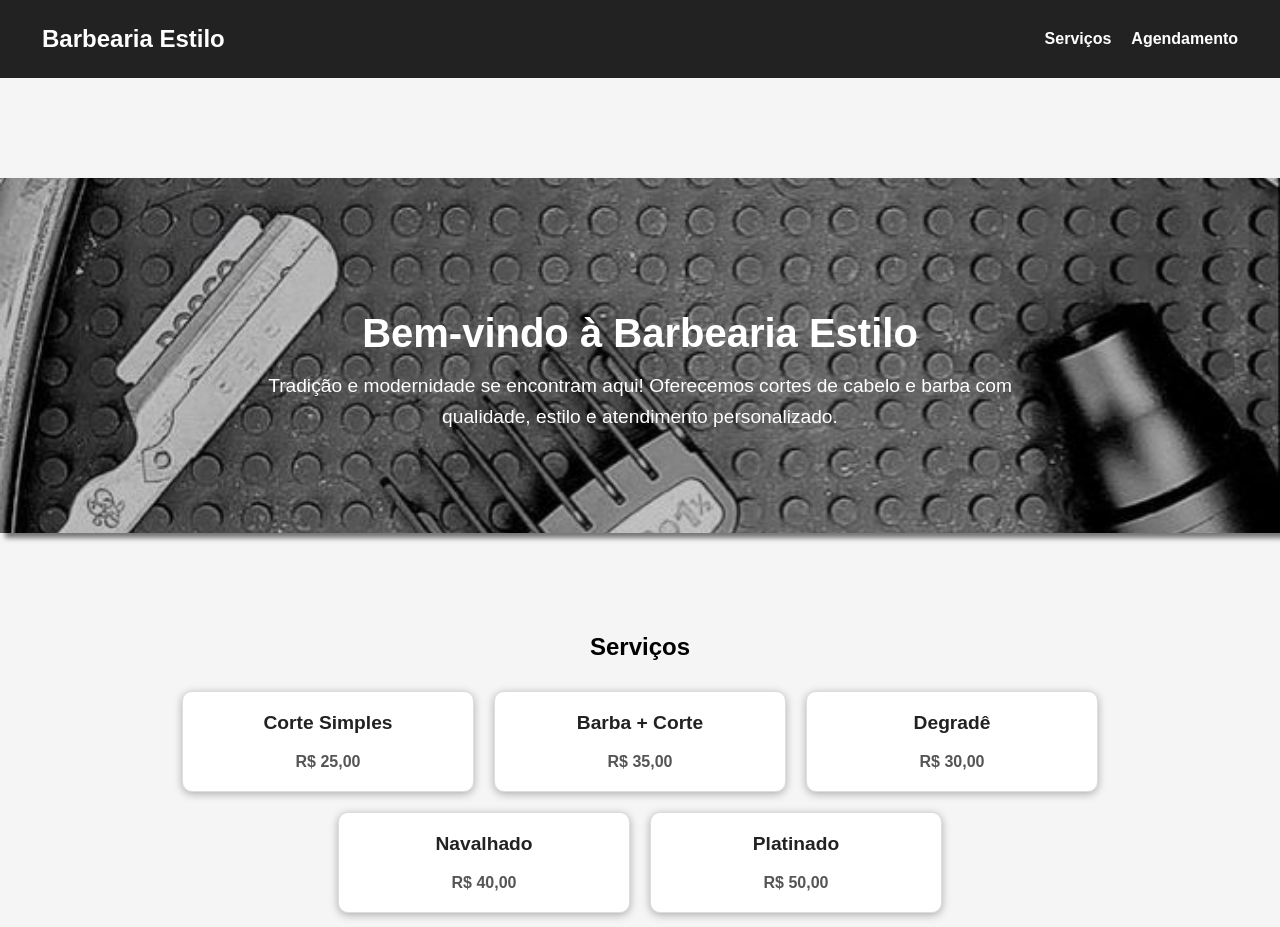
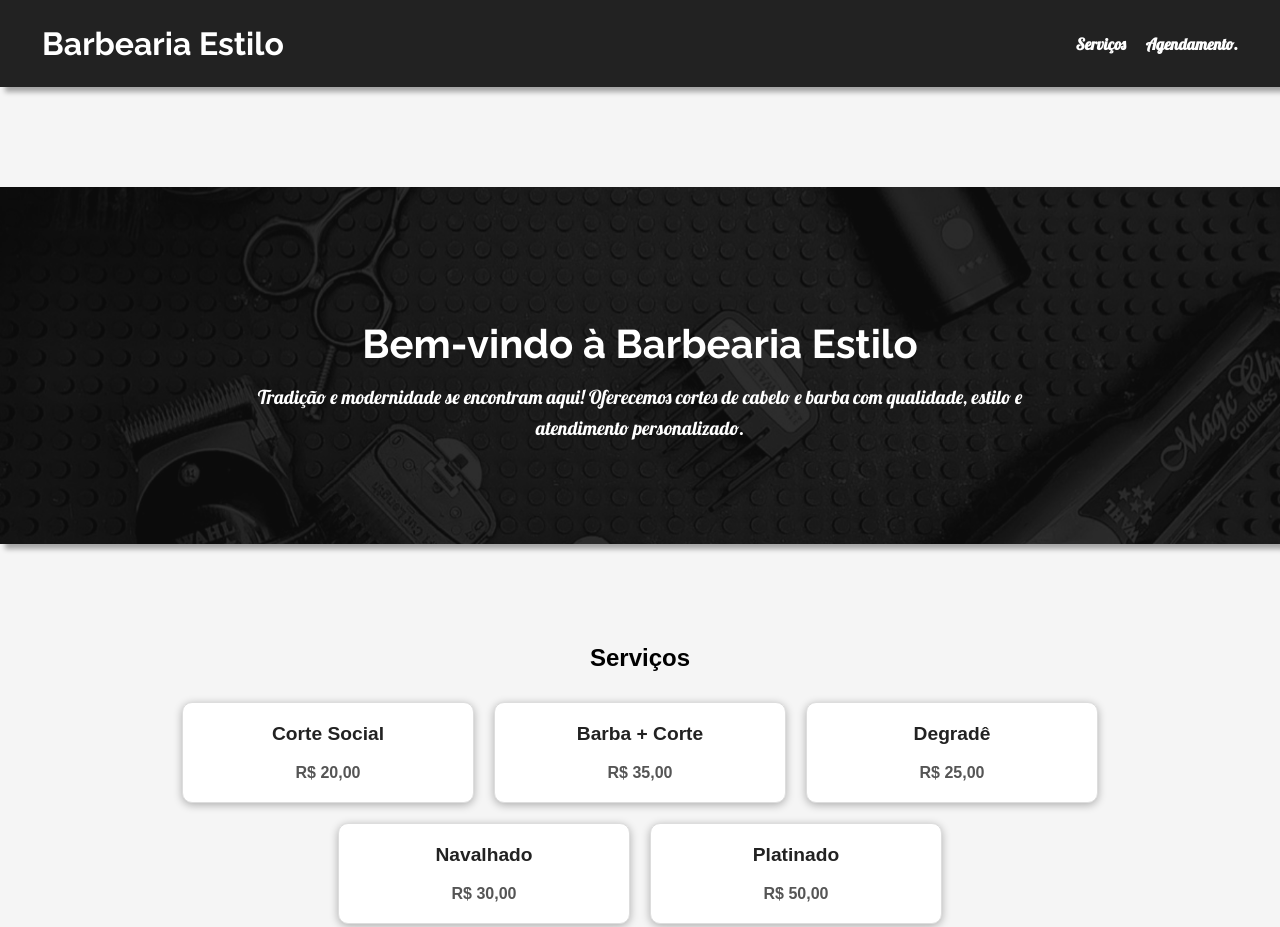
Before and after one commit to pedronunes1234/barbeariaestilo, a plain HTML site: page barbearia/index.html in a window 1280 px wide. Shown: the top 927 px of the page. Drawn offline with Linux system fonts and the light colour scheme.

Commit message:
tentando subir projeto

```diff
--- a/barbearia/index.html
+++ b/barbearia/index.html
@@ -5,6 +5,9 @@
   <meta name="viewport" content="width=device-width, initial-scale=1.0">
   <title>💈 Barbearia Estilo Fino</title>
   <link rel="stylesheet" href="style.css">
+   <link rel="preconnect" href="https://fonts.googleapis.com">
+<link rel="preconnect" href="https://fonts.gstatic.com" crossorigin>
+<link href="https://fonts.googleapis.com/css2?family=Lobster&family=Raleway:ital,wght@0,100..900;1,100..900&display=swap" rel="stylesheet">
 </head>
 <body>
 
@@ -14,7 +17,7 @@
   <nav>
     <ul>
       <li><a href="#servicos">Serviços</a></li>
-      <li><a href="#agendamento">Agendamento</a></li>
+      <li><a href="#agendamento">Agendamento.</a></li>
     </ul>
   </nav>
   <h1>Barbearia Estilo</h1>
@@ -36,8 +39,8 @@
 
   <div class="servicos-container">
     <div class="servico">
-      <h3>Corte Simples</h3>
-      <p>R$ 25,00</p>
+      <h3>Corte Social</h3>
+      <p>R$ 20,00</p>
     </div>
 
     <div class="servico">
@@ -47,12 +50,12 @@
 
     <div class="servico">
       <h3>Degradê</h3>
-      <p>R$ 30,00</p>
+      <p>R$ 25,00</p>
     </div>
 
     <div class="servico">
       <h3>Navalhado</h3>
-      <p>R$ 40,00</p>
+      <p>R$ 30,00</p>
     </div>
 
     <div class="servico">
--- a/barbearia/style.css
+++ b/barbearia/style.css
@@ -10,6 +10,7 @@ body {
 /* ======== CABEÇALHO ======== */
 header {
   background-color: #222;
+  box-shadow: 5px 5px 5px  rgba(0, 0, 0, 0.329);
   color: white;
   padding: 25px 42px;
   display: flex;
@@ -21,15 +22,21 @@ header {
 }
 
 /* Nome da barbearia (lado direito) */
+
+
 header h1 {
+  font-family: "Raleway";
   margin: 0;
-  font-size: 1.5em;
+  font-size: 2em;
   order: 1; /* joga para direita */
 }
 
+
 /* Menu (lado esquerdo) */
 nav {
+  font-family: "Lobster", sans-serif;
   order: 2; /* fica à esquerda */
+  font-size: 1,5em;
 }
 
 nav ul {
@@ -61,11 +68,11 @@ nav a:hover {
   box-sizing: border-box;
   margin-top: 100px;
   overflow-x: hidden;
-  box-shadow: 5px 5px 5px  rgba(0, 0, 0, 0.527);             /* evita rolagem lateral */
+  box-shadow: 5px 5px 5px  rgba(0, 0, 0, 0.329);             /* evita rolagem lateral */
 
 
  /* Imagem de fundo */
-  background-image: url('imagens/apresentação.jpg'); /* caminho da imagem */
+  background-image: url('imagens/apresentação.png'); /* caminho da imagem */
   background-size: cover;      /* cobre toda a área, sem distorcer */
   background-position: center; /* centraliza a parte mais importante da imagem */
   background-repeat: no-repeat;
@@ -76,11 +83,13 @@ nav a:hover {
 
 
 #apresentacao h2 {
+ font-family: "Raleway"; ;
   font-size: 2.5em;
   margin-bottom: 15px;
 }
 
 #apresentacao p {
+  font-family:"Lobster", sans-serif ;
   font-size: 1.2em;
   max-width: 800px;           /* limita largura do texto */
   margin: 0 auto;
```
Also changed, not shown: barbearia/imagens/apresentação.jpg (deleted), barbearia/imagens/apresentação.png (added).
